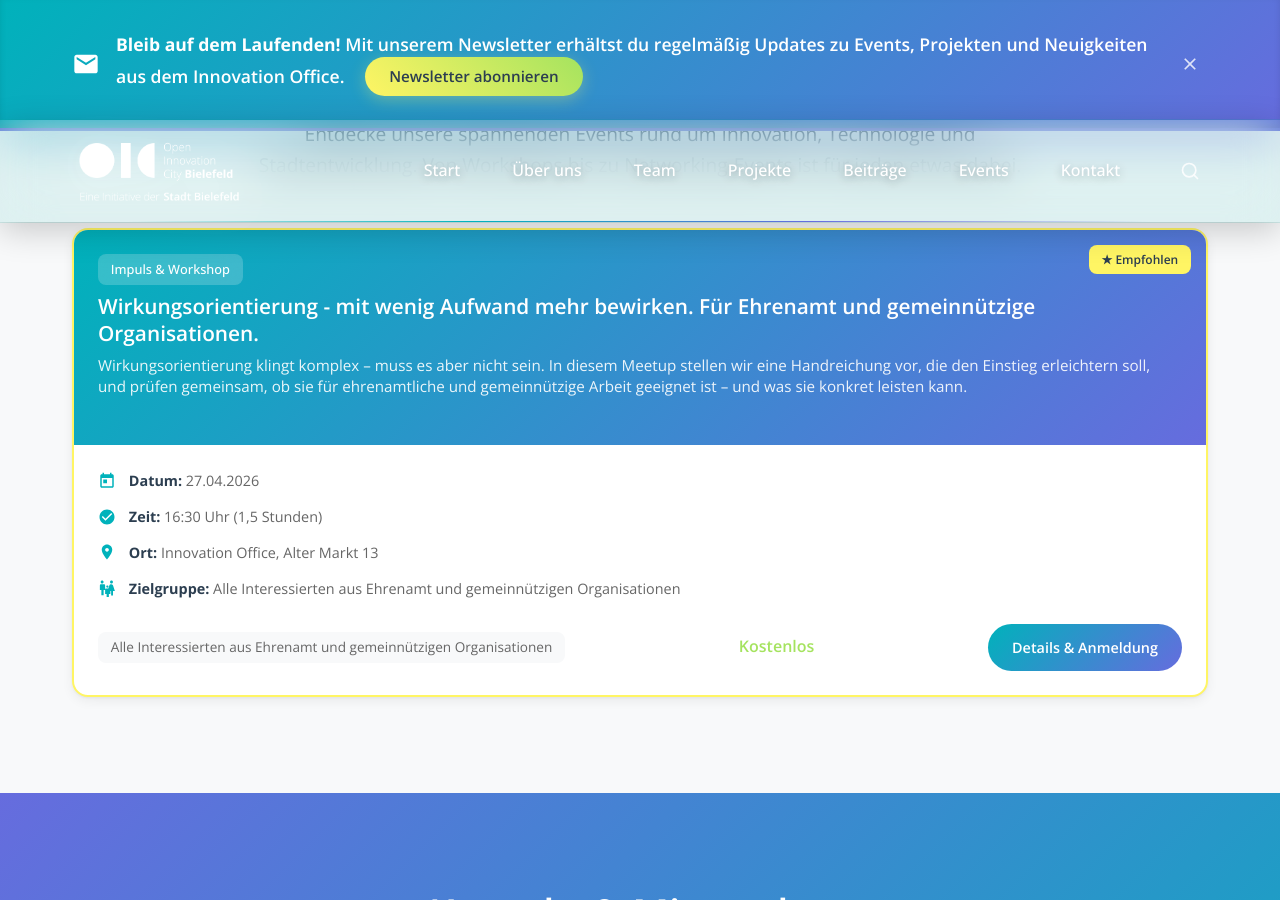
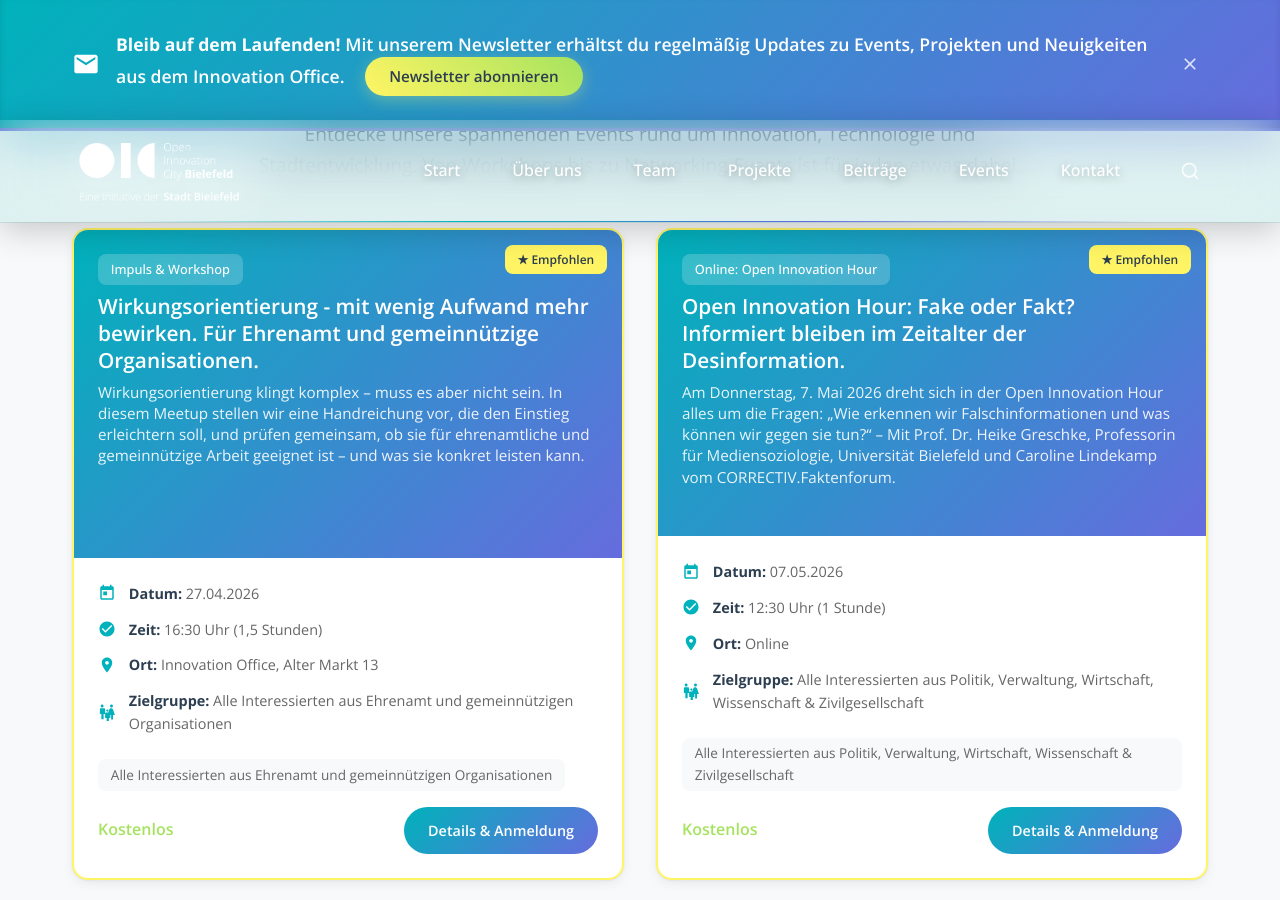
Before and after one commit to Open-Innovation-City/oic-bielefeld-website, a Jekyll site: the page built from index.html, in a window 1280 px wide and 900 px high, scrolled down 4873 px. Built offline with Jekyll 4.4.1, drawn with Linux system fonts in a browser that asks for light colours.

Commit message:
Update events.yml

```diff
--- a/_data/events.yml
+++ b/_data/events.yml
@@ -277,3 +277,17 @@
   link_text: "Details & Anmeldung"
   featured: true
   topic: "Wirkung"
+
+- title: "Open Innovation Hour: Fake oder Fakt? Informiert bleiben im Zeitalter der Desinformation."
+  description: "Am Donnerstag, 7. Mai 2026 dreht sich in der Open Innovation Hour alles um die Fragen: „Wie erkennen wir Falschinformationen und was können wir gegen sie tun?“ – Mit Prof. Dr. Heike Greschke, Professorin für Mediensoziologie, Universität Bielefeld und Caroline Lindekamp vom CORRECTIV.Faktenforum."
+  date: "2026-05-07"
+  time: "12:30"
+  duration: "1 Stunde"
+  location: "Online"
+  category: "Online: Open Innovation Hour"
+  target_audience: "Alle Interessierten aus Politik, Verwaltung, Wirtschaft, Wissenschaft & Zivilgesellschaft"
+  cost: "Kostenlos"
+  booking_url: "/beitraege/open-innovation-hour-fake-oder-fakt/"
+  link_text: "Details & Anmeldung"
+  featured: true
+  topic: "open-innovation-hour"
```
